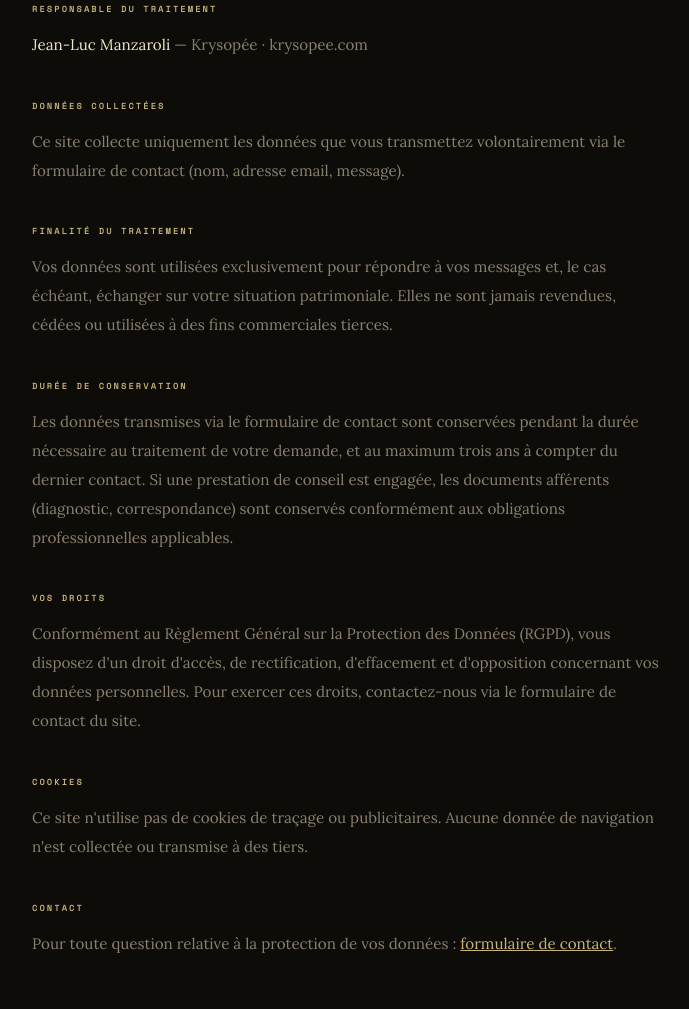
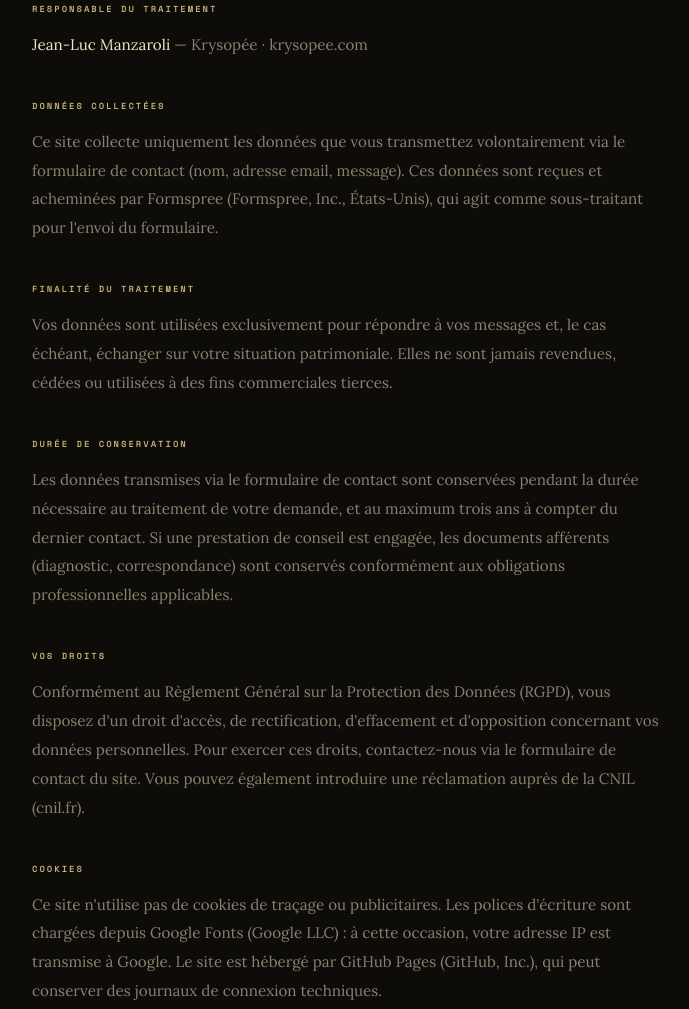
Before and after one commit to opusmagnumcapital-sketch/krysopee.com, a plain HTML site: page confidentialite.html in a window 1280 px wide. Shown: the part 377-1386 px from the top of the page, without its empty margins (292-981 px from the left). Drawn offline with nearby package versions, Linux system fonts and the light colour scheme.

Commit message:
Revise data collection and rights sections in privacy policy
Updated privacy policy to include information about Formspree and CNIL.

```diff
--- a/confidentialite.html
+++ b/confidentialite.html
@@ -38,7 +38,7 @@
   <p><strong>Jean-Luc Manzaroli</strong> — Krysopée · krysopee.com</p>
 
   <h2>Données collectées</h2>
-  <p>Ce site collecte uniquement les données que vous transmettez volontairement via le formulaire de contact (nom, adresse email, message).</p>
+  <p>Ce site collecte uniquement les données que vous transmettez volontairement via le formulaire de contact (nom, adresse email, message). Ces données sont reçues et acheminées par Formspree (Formspree, Inc., États-Unis), qui agit comme sous-traitant pour l'envoi du formulaire.</p>
 
   <h2>Finalité du traitement</h2>
   <p>Vos données sont utilisées exclusivement pour répondre à vos messages et, le cas échéant, échanger sur votre situation patrimoniale. Elles ne sont jamais revendues, cédées ou utilisées à des fins commerciales tierces.</p>
@@ -47,10 +47,10 @@
   <p>Les données transmises via le formulaire de contact sont conservées pendant la durée nécessaire au traitement de votre demande, et au maximum trois ans à compter du dernier contact. Si une prestation de conseil est engagée, les documents afférents (diagnostic, correspondance) sont conservés conformément aux obligations professionnelles applicables.</p>
 
   <h2>Vos droits</h2>
-  <p>Conformément au Règlement Général sur la Protection des Données (RGPD), vous disposez d'un droit d'accès, de rectification, d'effacement et d'opposition concernant vos données personnelles. Pour exercer ces droits, contactez-nous via le formulaire de contact du site.</p>
+  <p>Conformément au Règlement Général sur la Protection des Données (RGPD), vous disposez d'un droit d'accès, de rectification, d'effacement et d'opposition concernant vos données personnelles. Pour exercer ces droits, contactez-nous via le formulaire de contact du site. Vous pouvez également introduire une réclamation auprès de la CNIL (cnil.fr).</p>
 
   <h2>Cookies</h2>
-  <p>Ce site n'utilise pas de cookies de traçage ou publicitaires. Aucune donnée de navigation n'est collectée ou transmise à des tiers.</p>
+  <p>Ce site n'utilise pas de cookies de traçage ou publicitaires. Les polices d'écriture sont chargées depuis Google Fonts (Google LLC) : à cette occasion, votre adresse IP est transmise à Google. Le site est hébergé par GitHub Pages (GitHub, Inc.), qui peut conserver des journaux de connexion techniques.</p>
 
   <h2>Contact</h2>
   <p>Pour toute question relative à la protection de vos données : <a href="contact.html" style="color:var(--or);">formulaire de contact</a>.</p>
```
